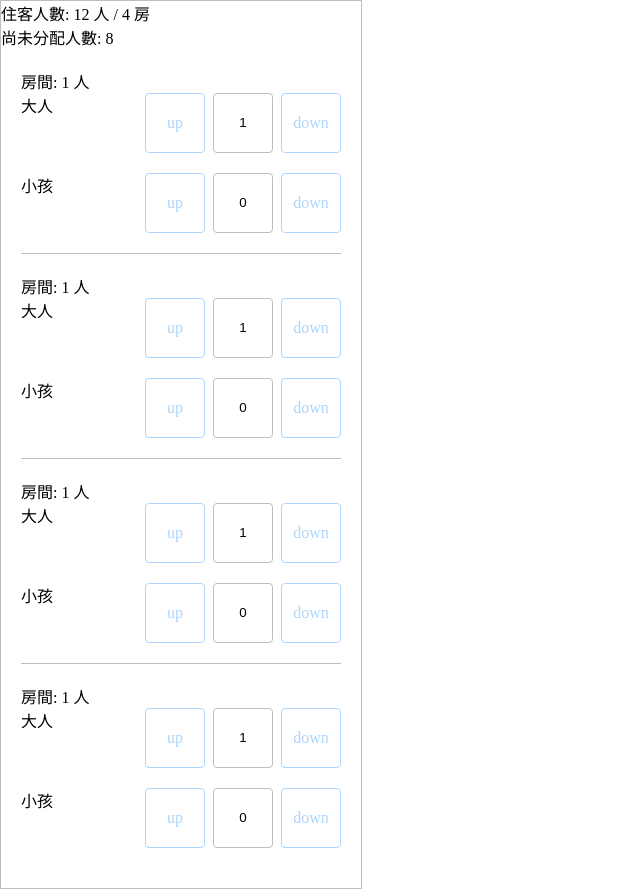
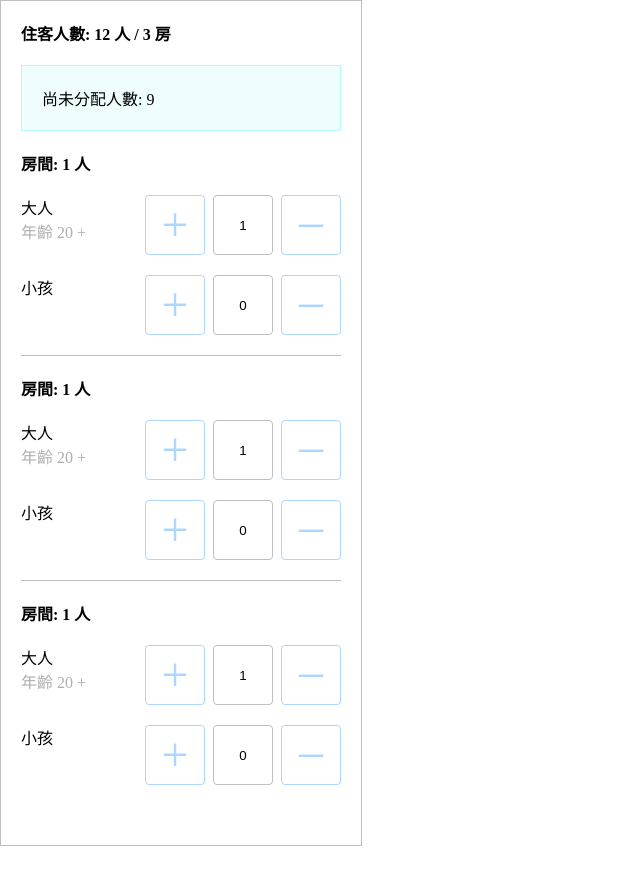
Before and after one commit to MuJungHo/room-allocation, a React app: page / in a window 1280 px wide. Shown: the whole page, without its empty margins (0-640 px from the left). After the commit the page ends 846 px from the top, so only its background shows below. Built offline with nearby package versions, Linux system fonts and the light colour scheme.

Commit message:
feat: 整體樣式調整

```diff
--- a/src/App.js
+++ b/src/App.js
@@ -6,7 +6,7 @@ function App() {
   return (
     <RoomAllocation
       guest={12}
-      room={4}
+      room={3}
       onChange={result => console.log(result)}
     />
   );
--- a/src/component/Room.js
+++ b/src/component/Room.js
@@ -4,11 +4,14 @@ import CustomInputNumber from './custom/CustomInputNumber';
 const Room = ({ room, onChange, disabled }) => {
   return (
     <div className="room">
-      <span>{`房間: ${room.adult + room.child} 人 `}</span>
-      {room.adult + room.child === 4 && <span>( 房間已滿 )</span>}
+      <div>
+        <span className="title">{`房間: ${room.adult + room.child} 人 `}</span>
+        {room.adult + room.child === 4 && <span>( 房間已滿 )</span>}
+      </div>
       <div className="flex">
         <div className="spacer">
-          <span>大人</span>
+          <div><span>大人</span></div>
+          <div><span className="subtitle">年齡 20 +</span></div>
         </div>
         <CustomInputNumber
           value={room.adult}
--- a/src/component/RoomAllocation.js
+++ b/src/component/RoomAllocation.js
@@ -43,8 +43,8 @@ const RoomAllocation = ({
   }
   return (
     <div className="container">
-      <div><span>{`住客人數: ${guest} 人 / ${room} 房`}</span></div>
-      <div><span>{`尚未分配人數: ${guest - total}`}</span></div>
+      <div className="margin"><span className="title">{`住客人數: ${guest} 人 / ${room} 房`}</span></div>
+      <div className="unassigned"><span>{`尚未分配人數: ${guest - total}`}</span></div>
       {
         Object.values(state).map(room_ =>
           <Room
@@ -54,6 +54,7 @@ const RoomAllocation = ({
             disabled={guest <= total}
           />)
       }
+      {room <= 0 && <div className="margin"><span>未設定房間數</span></div>}
     </div>
   )
 }
--- a/src/component/custom/Button.js
+++ b/src/component/custom/Button.js
@@ -23,11 +23,11 @@ const Button = ({ inputRef, type, disabled }) => {
   }, [isPress, disabled]);
   return (
     <div
-      className={`button box ${disabled ? 'disabled' : ''}`}
+      className={`button box ${disabled ? 'disabled' : ''} ${type === 'up' ? 'add' : ''}`}
       onMouseDown={() => setPress(true)}
       onMouseMove={() => setPress(false)}
       onMouseUp={() => setPress(false)}>
-      {type}
+      {type === 'up' ? '+' : '–'}
     </div>
   )
 }
--- a/src/index.scss
+++ b/src/index.scss
@@ -17,10 +17,26 @@ input[type=number] {
 .spacer {
     flex: 1;
 }
+.title {
+    font-weight: bold;
+}
+.subtitle {
+    color: #afafaf;
+}
+.margin {
+    margin: 20px
+}
+.unassigned {
+    margin: 0 20px;
+    padding: 20px;
 
+    background-color: #effdff;
+    border: 1px solid #b6f8ff;
+}
 .container {
     width: 360px;
     border: 1px solid #bebebe;
+    padding-bottom: 20px;
     .room {
         margin: 20px;
         padding-bottom: 20px;
@@ -39,13 +55,17 @@ input[type=number] {
         padding: 5px;
         height: 48px;
         width: 48px;
-        line-height: 48px;
+        line-height: 40px;
         border-radius: 4px;
         text-align: center;
+    }
+    .add {
+        line-height: 48px;
     }
     .button {
         border: 1px solid #ACD6FF;
         color: #ACD6FF;
+        font-size: 48px;
         cursor: pointer;
     }
     .input {
```
